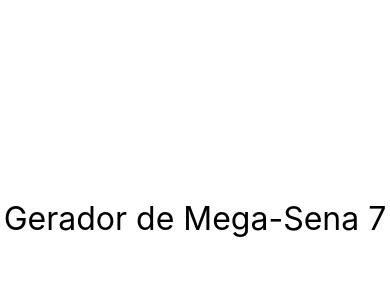
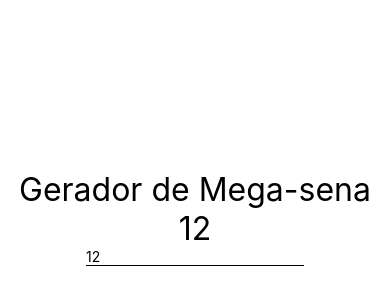
Before and after one commit to Ruan4S/fundamentos-reactnative, a React Native app: screen / in a window 390 px wide. Shown: the part 204-504 px from the top of the page. Built offline with nearby package versions, Linux system fonts and the light colour scheme.

Commit message:
feat(Componente de Classe): cuidados com o 'this'

```diff
--- a/src/App.js
+++ b/src/App.js
@@ -26,7 +26,7 @@
 
 export default () => (
   <SafeAreaView style={style.App}>
-    <Mega qtdNumeros={7} />
+    <Mega qtdNumeros={12} />
     {/*
     <FlexboxV4 />
     <FlexboxV3 />
--- a/src/components/mega/Mega.js
+++ b/src/components/mega/Mega.js
@@ -1,9 +1,38 @@
 import { Component } from "react";
-import { Text } from "react-native";
+import { Text, TextInput } from "react-native";
 import Estilo from "../../styles/Estilo";
 
 export default class Mega extends Component {
+  state = {
+    qtdNumeros: this.props.qtdNumeros,
+  };
+
+  alterarQtdNumero = (qtd) => {
+    this.setState({ qtdNumeros: qtd });
+  };
+
+  /*   constructor(props) {
+    super(props);
+
+    this.alterarQtdNumero = this.alterarQtdNumero.bind(this);
+
+    this.state = {
+      qtdNumeros: props.qtdNumeros,
+    };
+  } */
+
   render() {
-    return <Text style={Estilo.txtG}>Gerador de Mega-Sena {this.props.qtdNumeros}</Text>;
+    return (
+      <>
+        <Text style={Estilo.txtG}>Gerador de Mega-sena {this.state.qtdNumeros}</Text>
+        <TextInput
+          keyboardType="numeric"
+          style={{ borderBottomWidth: 1 }}
+          placeholder="Qtde de Números"
+          value={this.state.qtdNumeros}
+          onChangeText={this.alterarQtdNumero}
+        />
+      </>
+    );
   }
 }
```
